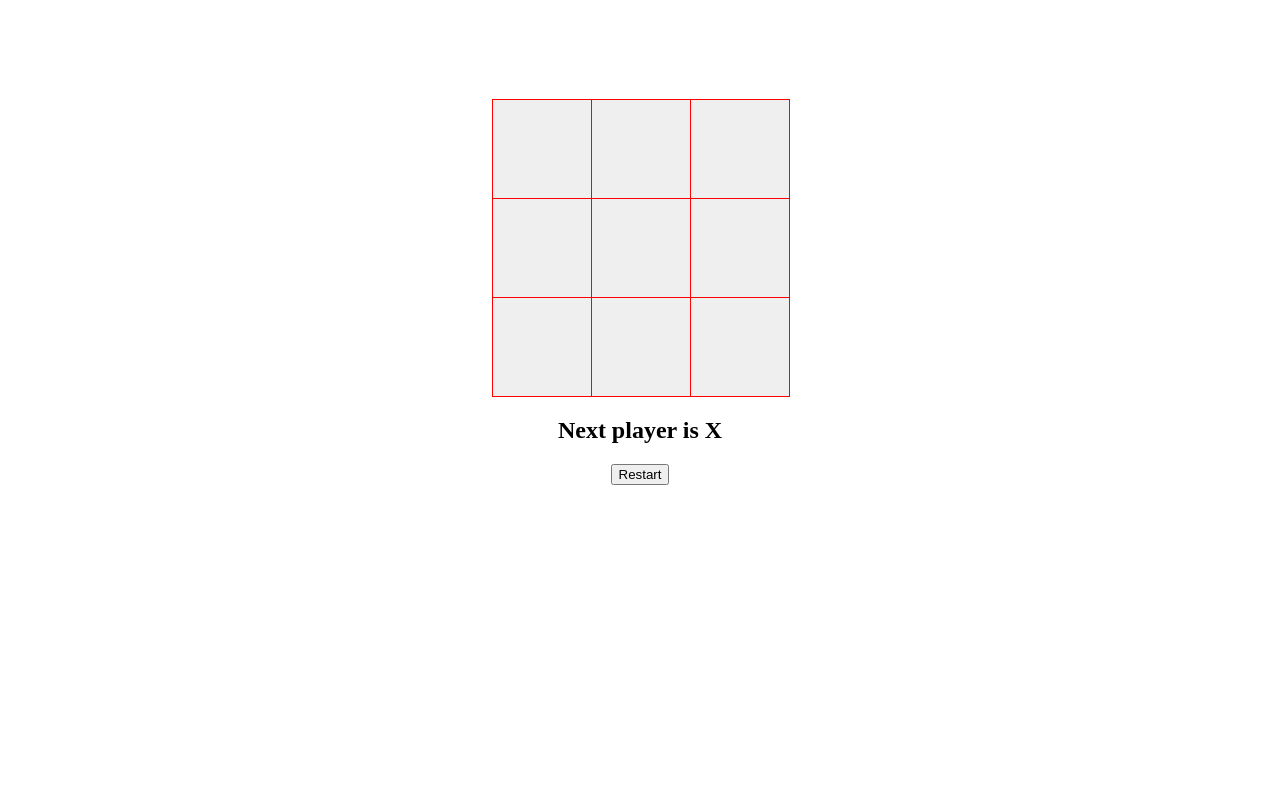
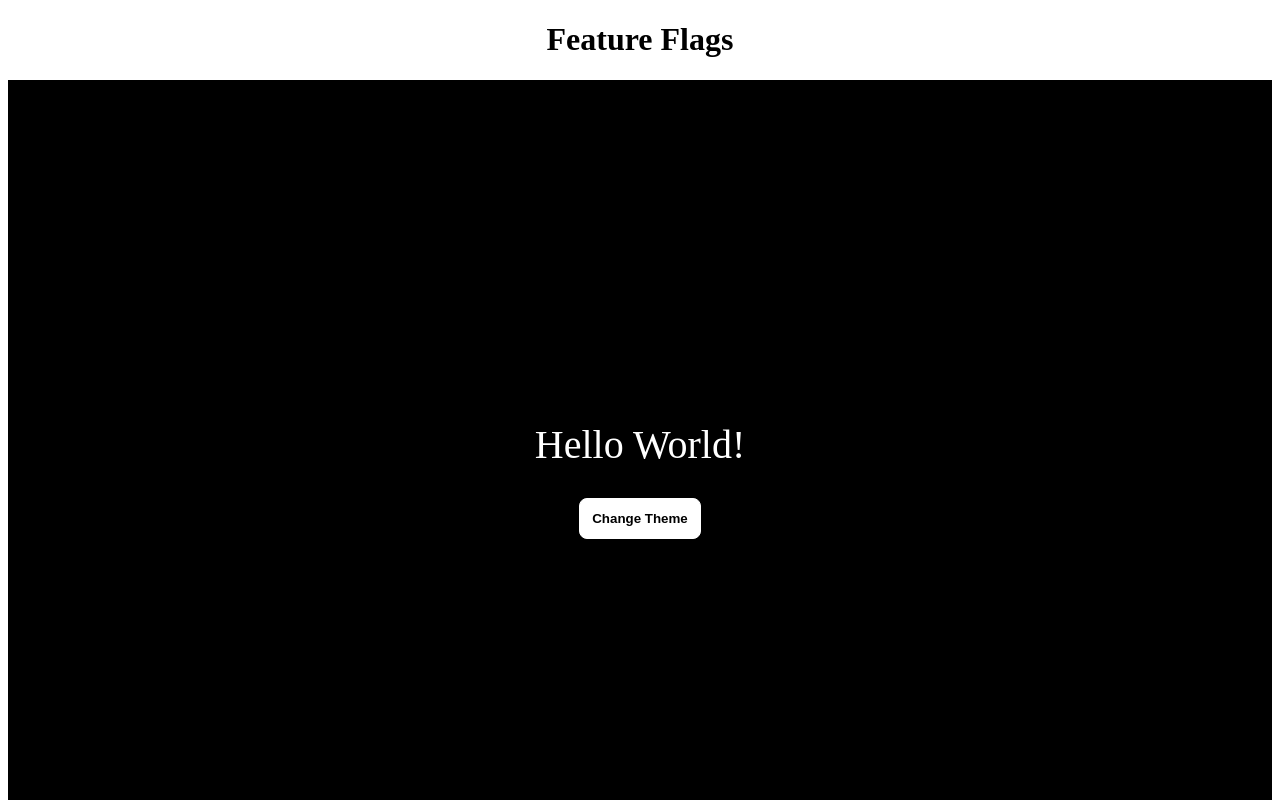
Before and after one commit to Tejasguntiwar/react-mini-projects, a React (Vite) app: page / in a window 1280 px wide. Shown: the top 800 px of the page. Built offline with nearby package versions, Linux system fonts and the light colour scheme.

Commit message:
Added Feature Flags Component

```diff
--- a/src/App.jsx
+++ b/src/App.jsx
@@ -14,7 +14,10 @@
 // import ModalTest from './components/custom-modal/modal-test';
 // import GithubProfileFinder from './components/github-profile-finder/index';
 // import SearchAutocomplete from './components/search-autocomplete';
-import TicTacToe from './components/tic-tac-toe';
+// import TicTacToe from './components/tic-tac-toe';
+import FeatureFlagsGlobalState from './components/feature-flag/context/index';
+import FeatureFlags from './components/feature-flag';
+
 function App() {
   return (
     <>
@@ -46,7 +49,11 @@
         {/* Search AutoCOmplete */}
         {/* <SearchAutocomplete/> */}
         {/* Tic Tac Toe Game */}
-        <TicTacToe/>
+        {/* <TicTacToe/> */}
+        {/* Feature Flags Implementation */}
+        <FeatureFlagsGlobalState>
+          <FeatureFlags/>
+        </FeatureFlagsGlobalState>
       </div>
     </>
   )
--- a/src/components/accordian/index.jsx
+++ b/src/components/accordian/index.jsx
@@ -1,3 +1,4 @@
+// C:\SigmaWeb\React\Practice\react-practice-projects\src\components\accordian\index.jsx
 import { useState } from "react";
 import data from "./data.js";
 import "./styles.css";
--- /dev/null
+++ b/src/components/feature-flag/context/index.jsx
@@ -0,0 +1,36 @@
+// C:\SigmaWeb\React\Practice\react-practice-projects\src\components\feature-flag\context\index.jsx
+import { createContext, useEffect, useState } from "react";
+import featureFlagsDataServiceCall from '../data';
+
+export const FeatureFlagsContext = createContext(null);
+
+export default function FeatureFlagsGlobalState({ children }) {
+
+  const [loading, setLoading] = useState(false);
+  const [enabledFlags, setEnabledFlags] = useState({});
+
+
+  async function fetchFeatureFlags() {
+    try {
+      setLoading(true);
+      //original service call
+      const response = await featureFlagsDataServiceCall();
+      setEnabledFlags(response)
+      setLoading(false);
+    } catch (error) {
+      console.log(error);
+      setLoading(false);
+      throw new Error(error);
+    }
+  }
+
+  useEffect(() => {
+    fetchFeatureFlags();
+  },[])
+
+  return (
+    <FeatureFlagsContext.Provider value={{ loading, enabledFlags}}>
+      {children}
+    </FeatureFlagsContext.Provider>
+  );
+}
--- /dev/null
+++ b/src/components/feature-flag/data.js
@@ -0,0 +1,21 @@
+
+
+
+const dummyApiResponse = {
+    showLightAndDarkMode: true,
+    showTicTacToe: true,
+    showRandomColorGen: true,
+    showAccordian: true,
+    showTreeView: true
+}
+
+
+function featureFlagsDataServiceCall() {
+
+    return new Promise((resolve, reject) => {
+        if(dummyApiResponse) setTimeout(resolve(dummyApiResponse), 500);
+        else reject('Some error occered! Please try again!');
+    })
+}
+
+export default featureFlagsDataServiceCall;
--- /dev/null
+++ b/src/components/feature-flag/index.jsx
@@ -0,0 +1,54 @@
+// C:\SigmaWeb\React\Practice\react-practice-projects\src\components\feature-flag\index.jsx
+import LightAndDarkMode from "../light-dark-mode/index";
+import TicTacToe from "../tic-tac-toe/index";
+import RandomColor from "../random-color/index";
+import Accordian from "../accordian";
+import TreeView from "../tree-view/index";
+import {useContext} from "react";
+import {FeatureFlagsContext} from "./context";
+import menus from "../tree-view/data.js";
+
+export default function FeatureFlags() {
+  const { loading, enabledFlags } = useContext(FeatureFlagsContext);
+
+  const componentsToRender = [
+    {
+      key: "showLightAndDarkMode",
+      component: <LightAndDarkMode />,
+    },
+    {
+      key: "showTicTacToe",
+      component: <TicTacToe />,
+    },
+    {
+      key: "showRandomColorGen",
+      component: <RandomColor />,
+    },
+    {
+      key: "showAccordian",
+      component: <Accordian />,
+    },
+    {
+      key: "showTreeView",
+      component: <TreeView menus={menus}/>,
+    },
+  ];
+
+  function checkEnabledFlags(getCurrentKey) {
+    return enabledFlags[getCurrentKey];
+  }
+
+  if (loading) return <h1>Loading data!</h1>;
+
+
+
+
+  return (
+    <div>
+      <h1>Feature Flags</h1>
+      {
+        componentsToRender.map(componentItem=> checkEnabledFlags(componentItem.key) ? componentItem.component : null)
+      }
+    </div>
+  );
+}
```
